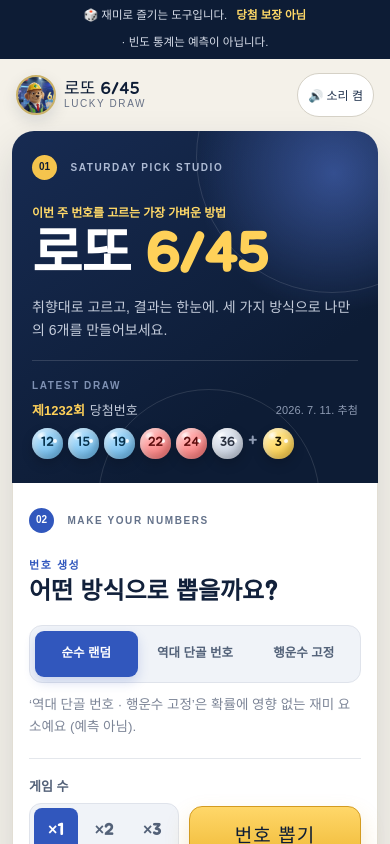
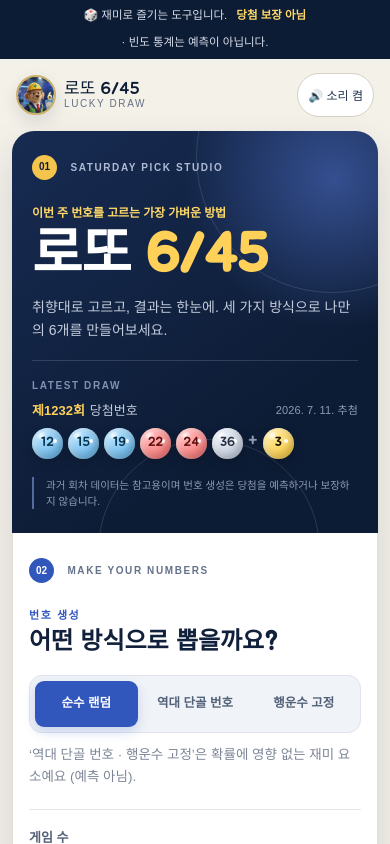
Before and after one commit to chmg7626-blip/lotto-number-generator, a React (Vite) app: page / in a window 390 px wide. Shown: the top 844 px of the page. Built offline with nearby package versions, Linux system fonts and the light colour scheme; no server answers; a web font is replaced by a local one.

Commit message:
fix: preserve mobile trust and touch targets

```diff
--- a/src/styles.css
+++ b/src/styles.css
@@ -1394,6 +1394,7 @@ a:focus-visible {
 }
 
 .draw-skip {
+  min-height: 44px;
   font-family: inherit;
   font-size: 13px;
   color: var(--dim);
@@ -1409,6 +1410,7 @@ a:focus-visible {
   position: absolute;
   top: 18px;
   right: 18px;
+  min-height: 44px;
   font-family: inherit;
   font-size: 13px;
   color: var(--dim);
@@ -2422,7 +2424,10 @@ a:focus-visible {
     font-size: 13px;
   }
   .studio-trust-note {
-    display: none;
+    margin-top: 18px;
+    padding-left: 12px;
+    font-size: 10.5px;
+    line-height: 1.55;
   }
   .studio-generator {
     padding: 25px 16px 24px;
```
